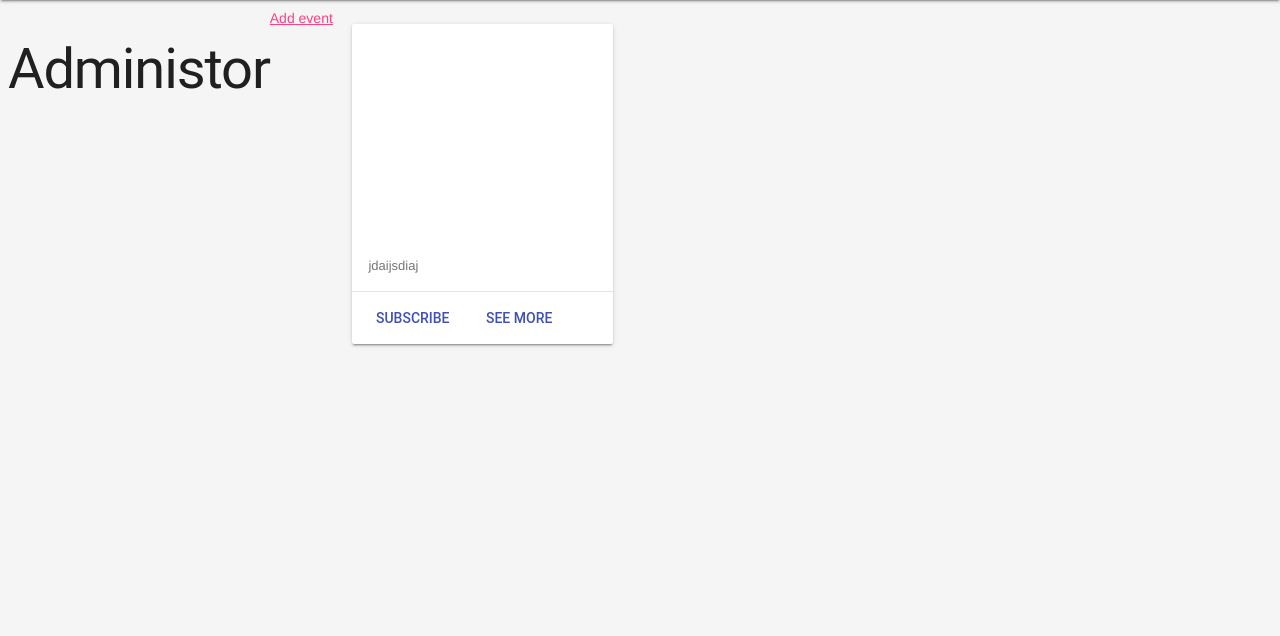
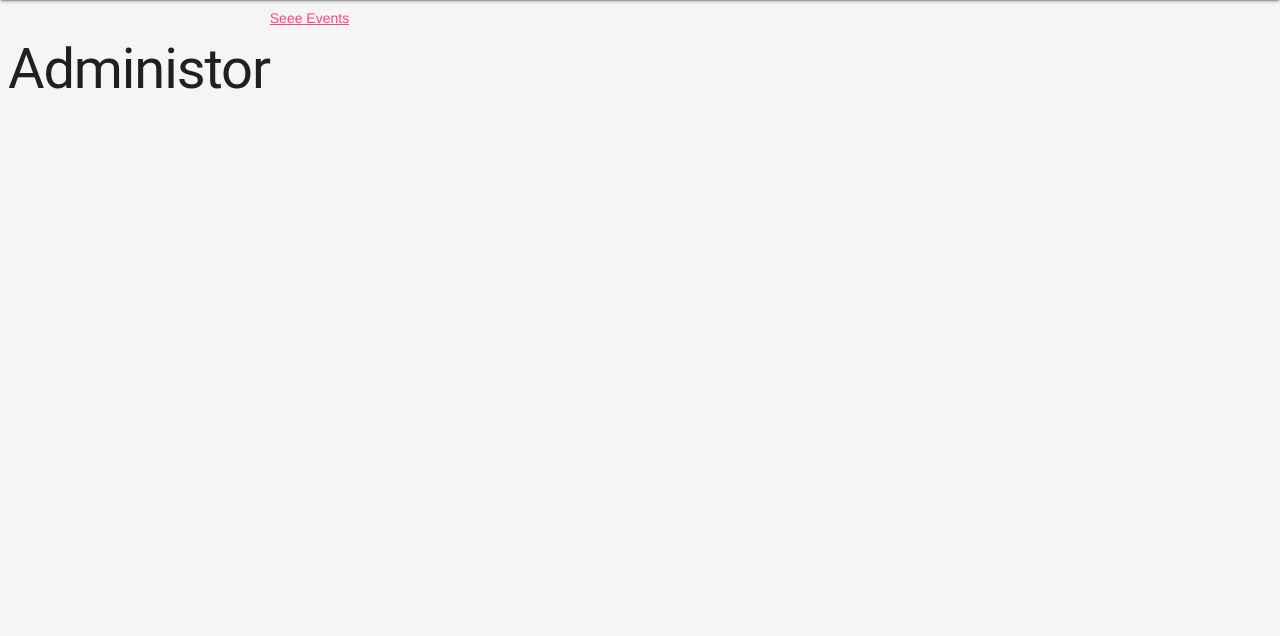
Before and after one commit to saraivaufc/Geanny, a Django app: page /admin/ in a window 1280 px wide. Shown: the part 164-800 px from the top of the page. Run offline with Django 3.2, Linux system fonts and the light colour scheme; a user stored in the database is signed in; data comes from the database, SQL or seed files in the repository; both versions use the stored data as it was after the commit; parts of the project's set-up code (start-up, migrations or seed data) failed here and were passed over; some libraries are stand-ins or nearby versions.

Commit message:
Adicionei uma tela home para o administrador

```diff
--- a/manager/templates/manager/index/admin.html
+++ b/manager/templates/manager/index/admin.html
@@ -13,38 +13,7 @@
 
 	<div class="mdl-grid">
 	<h1>Administor</h1>
-	<a href="{% url 'admin_event_add' %}">Add event</a>
-		<div class="mdl-cell mdl-cell--9-col centered-container mdl-grid ">
-			{% for event in events %}
-				<div class="mdl-cell mdl-cell--4-col">
-					<div class="event-card-square mdl-card mdl-shadow--2dp">
-
-					  <div class="mdl-card__title mdl-card--expand card-image"
-					  style="background-image:url("
-					  {% if event.get_image %}
-					  	{{ event.get_image.url }}
-					  {% else %}
-					  	{% static 'manager/img/teste.jpg' %}
-					  {% endif %}");">
-					    <h2 class="mdl-card__title-text mdl-color-text--white">{{ event.get_name }}</h2>
-					  </div>
-					  <div class="mdl-card__supporting-text">
-					    {{ event.get_description }}
-					  </div>
-					  <div class="mdl-card__actions mdl-card--border">
-					    <a class="mdl-button mdl-button--colored mdl-js-button mdl-js-ripple-effect">
-					      {% trans "Subscribe" %}
-					    </a>
-					    <a href="{% url 'admin_event_see' event.id %}" class="mdl-button mdl-button--colored mdl-js-button mdl-js-ripple-effect">
-					      {% trans "See more" %}
-					    </a>
-					  </div>
-					</div>
-				</div>
-			{% empty %}
-				<p>Sem eventos</p>
-			{% endfor %}
-		</div>
+		<a href="{% url 'admin_event_see_all' %}">Seee Events</a>
 	</div>
 
 {% endblock %}
--- a/manager/urls/admin/event.py
+++ b/manager/urls/admin/event.py
@@ -5,6 +5,7 @@
 event = Event()
 
 urlpatterns = patterns('',
+	url(r'^see_all/$', event.see_all, name="admin_event_see_all"),
 	url(r'^see/(?P<event_id>\d+)/$', event.see, name="admin_event_see"),
 	url(r'^add/$', event.add, name="admin_event_add"),
 	url(r'^edit/(?P<event_id>\d+)/$', event.edit, name="admin_event_edit"),
--- a/manager/views/admin/event.py
+++ b/manager/views/admin/event.py
@@ -12,6 +12,12 @@
 from manager.utils.decorators import group_required
 
 class Event(object):
+
+    @method_decorator(login_required)
+    @method_decorator(group_required('organizer'))
+    def see_all(self, request):
+        events = EventModel.objects.filter(exists=True)
+        return render(request, 'manager/admin/event/see_all.html', {'events': events})
 
     @method_decorator(login_required)
     @method_decorator(group_required('organizer'))
```
Also changed, not shown: manager/templates/manager/admin/event/see_all.html (added, +50 -0 lines), db.sqlite3.
